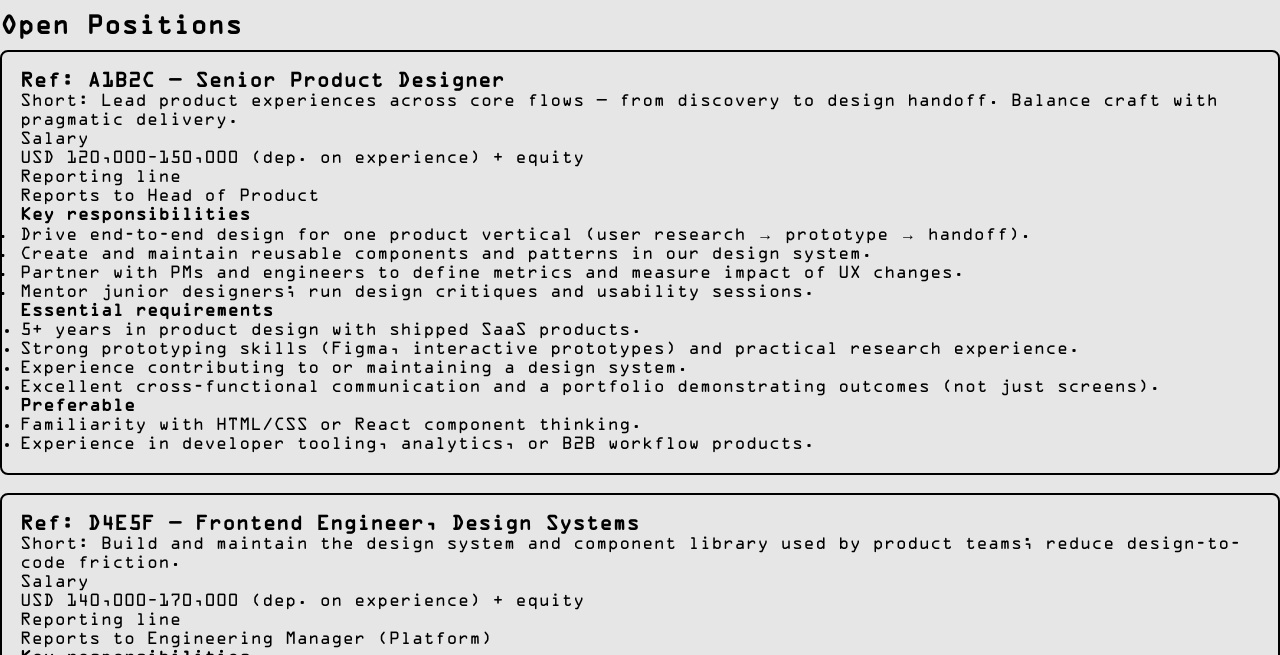
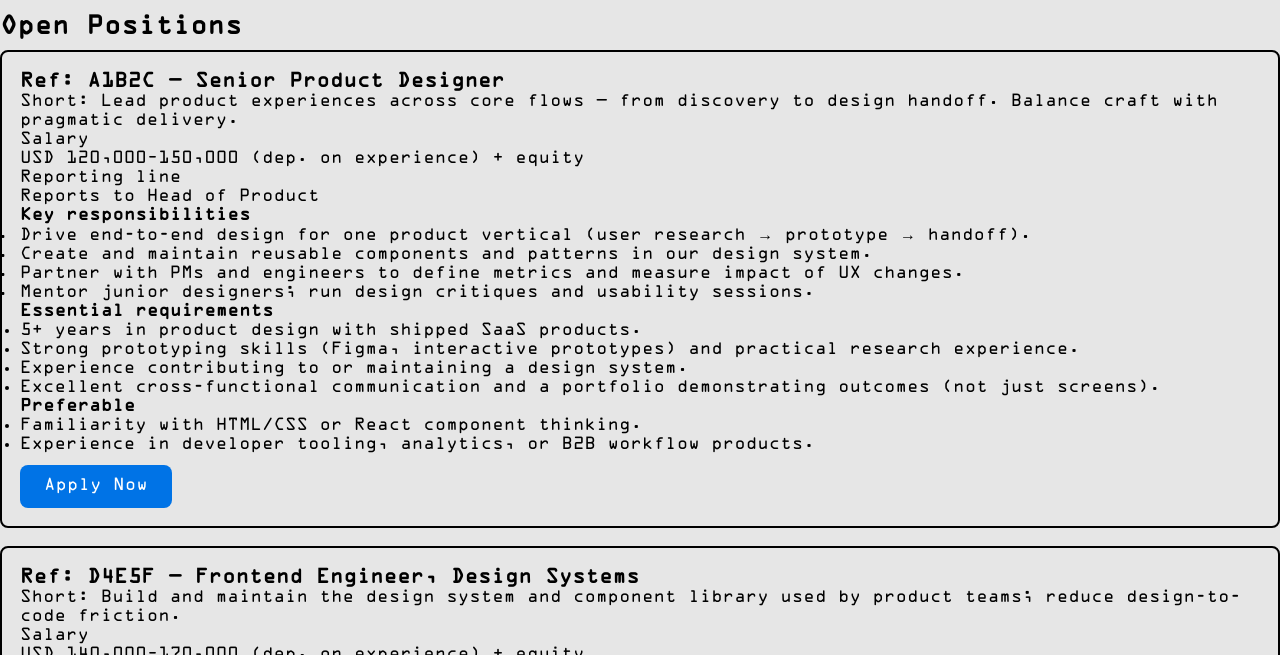
Before and after one commit to Nam-Tran6/Applied-Group5-Project, a plain HTML site: page job.html in a window 1280 px wide. Shown: the part 145-800 px from the top of the page. Drawn offline with Linux system fonts and the light colour scheme.

Commit message:
Add button/css_style in the job article section in job.html

```diff
--- a/job.html
+++ b/job.html
@@ -49,6 +49,21 @@
         /* Adds 18px of space below each <article>, separating it from elements beneath. */
         background: transparent;
         /* Makes the background see-through (inherits the parent’s background). */
+    }
+
+    .applybtn {
+        display: inline-block;
+        padding: 12px 24px;
+        font-size: 16px;
+        font-weight: 600px;
+        /*make the font weight to semi-bold*/
+        color: white;
+        margin-top: 10px;
+        background: #0073e6;
+        /* Job site style blue */
+        border-radius: 8px;
+        text-decoration: none;
+
     }
 </style>
 <!-- All these job description is from GenAI (ChatGPT)-->
@@ -132,6 +147,7 @@
                     <li>Familiarity with HTML/CSS or React component thinking.</li>
                     <li>Experience in developer tooling, analytics, or B2B workflow products.</li>
                 </ul>
+                <a href="apply.html" class="applybtn">Apply Now</a>
             </article>
 
 
@@ -189,6 +205,7 @@
                     </li>
                     <li>Worked at early-stage startups or on platform/infra teams focused on developer UX.</li>
                 </ul>
+                <a href="apply.html" class="applybtn">Apply Now</a>
             </article>
 
         </section>
```
